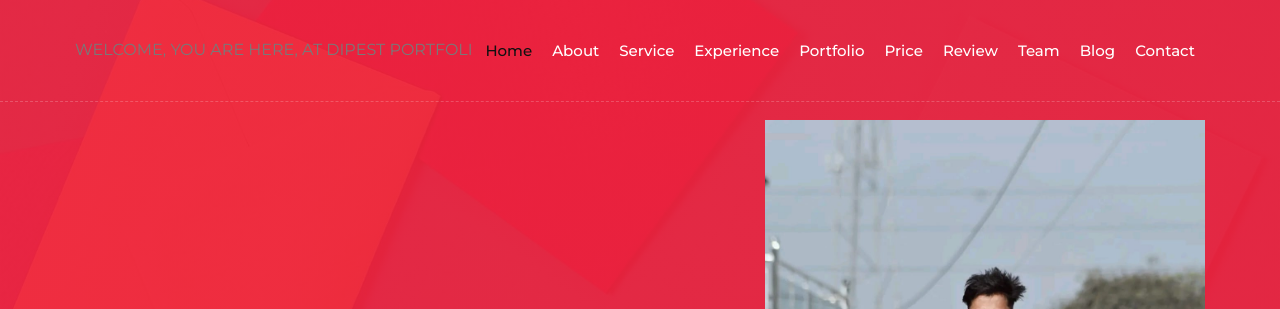
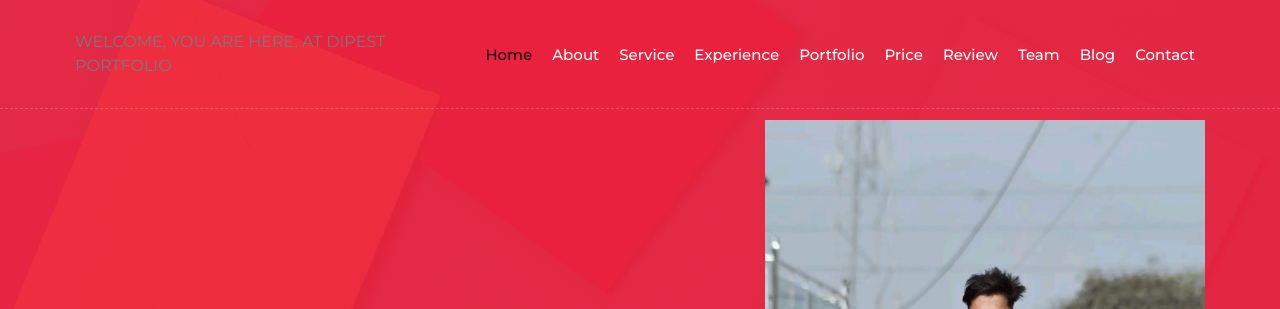
Before and after one commit to karloshyadav/dipesh, a plain HTML site: page index.html in a window 1280 px wide. Shown: the top 309 px of the page. Drawn offline with nearby package versions, Linux system fonts and the light colour scheme.

Commit message:
Update index.html

```diff
--- a/index.html
+++ b/index.html
@@ -27,7 +27,7 @@
         <!-- Nav Bar Start -->
         <div class="navbar navbar-expand-lg bg-light navbar-light">
             <div class="container-fluid">
-                  <div class="typed-text">WELCOME, YOU ARE HERE, AT DIPEST PORTFOLI</div>
+                  <div class="typed-text">WELCOME, YOU ARE HERE, AT DIPEST PORTFOLIO</div>
                 <button type="button" class="navbar-toggler" data-toggle="collapse" data-target="#navbarCollapse">
                     <span class="navbar-toggler-icon"></span>
                 </button>
```
